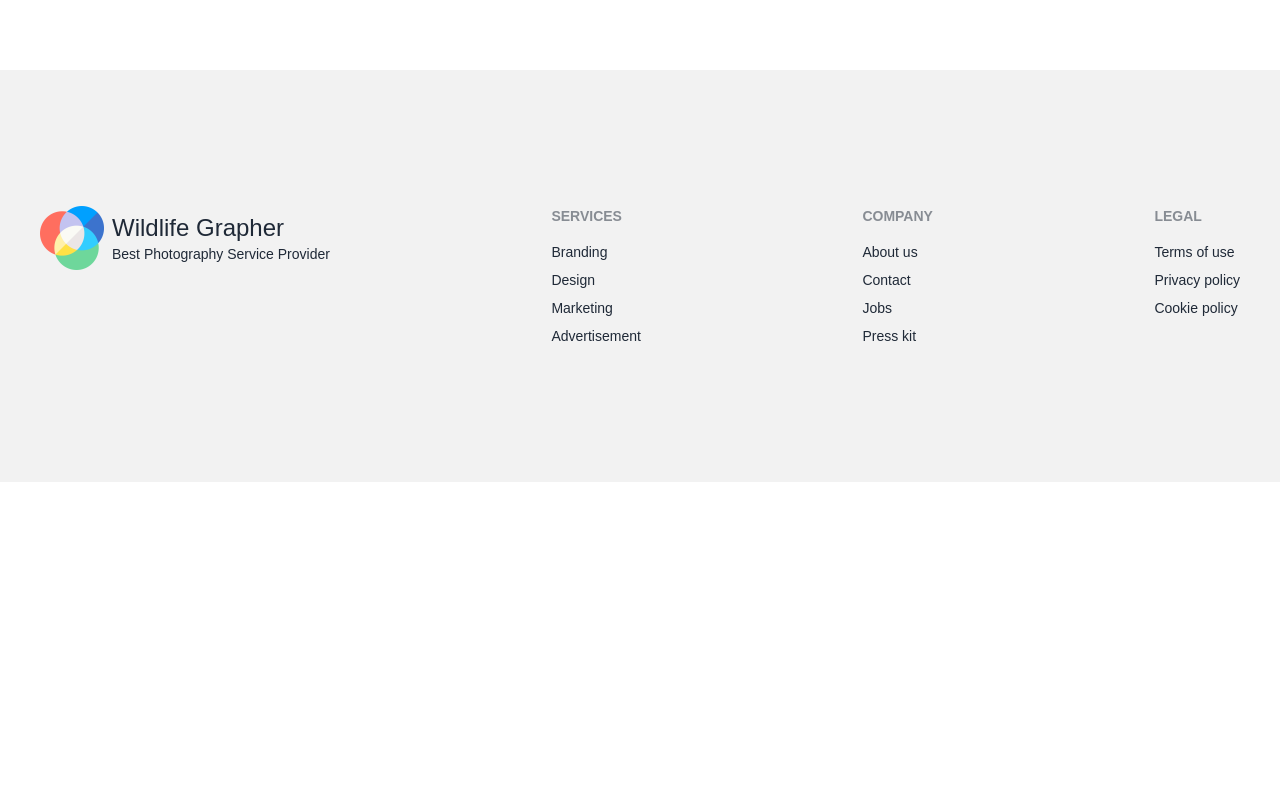
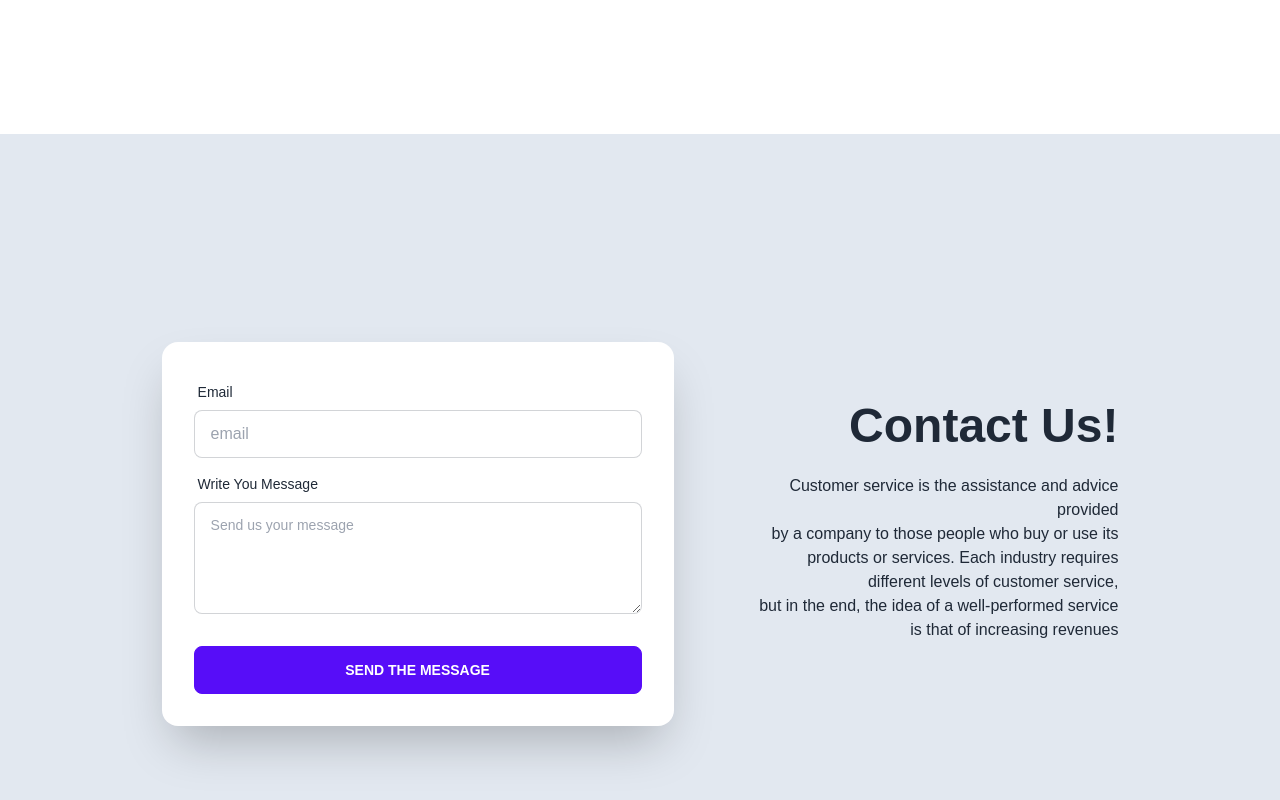
Before and after one commit to Md-FarhadHossain/wild-photographer, a React (Create React App) app: page / in a window 1280 px wide. Shown: the part 2240-3040 px from the top of the page. Before the commit the page ends 2722 px from the top, so only its background shows below. Built offline with nearby package versions, Linux system fonts and the light colour scheme; no server answers.

Commit message:
contact page added

```diff
--- a/src/components/FeaturedOn/FeaturedOn.jsx
+++ b/src/components/FeaturedOn/FeaturedOn.jsx
@@ -7,7 +7,7 @@ import featured5 from '../../assets/featured-5.png'
 
 const FeaturedOn = () => {
   return (
-    <div className='container mx-auto px-4 py-16'>
+    <div className='container mx-auto px-4 mb-16 py-16'>
         <h1 className="text-4xl font-bold mb-8 mt-20 text-center">Featured On</h1>
         <div className='flex justify-center lg:justify-between items-center flex-wrap'>
             <img className='w-[10rem] grayscale hover:grayscale-0 mx-2 my-4' src={featured1} alt="" />
--- a/src/pages/Contact/Contact.jsx
+++ b/src/pages/Contact/Contact.jsx
@@ -3,7 +3,36 @@ import React from 'react'
 const Contact = () => {
   document.title = 'Contact'
   return (
-    <div>Contact</div>
+    <div>
+      <div className="hero min-h-screen bg-slate-200">
+  <div className="hero-content flex-col lg:flex-row-reverse">
+    <div className="text-center lg:ml-16 lg:text-right">
+      <h1 className="text-5xl font-bold">Contact Us!</h1>
+      <p className="py-6">Customer service is the assistance and advice provided <br /> by a company to those people who buy or use its <br /> products or services.  Each industry requires different levels of customer service, <br /> but in the end,  the idea of a well-performed service is that of increasing revenues</p>
+    </div>
+    <div className="card flex-shrink-0 w-full max-w-lg shadow-2xl bg-base-100">
+      <div className="card-body">
+        <div className="form-control">
+          <label className="label">
+            <span className="label-text">Email</span>
+          </label>
+          <input type="text" placeholder="email" className="input input-bordered" />
+        </div>
+        <div className="form-control">
+          <label className="label">
+            <span className="label-text">Write You Message</span>
+          </label>
+          <textarea className="textarea min-h-[7rem] max-h-[20rem] textarea-bordered" placeholder="Send us your message"></textarea>
+
+        </div>
+        <div className="form-control mt-6">
+          <button className="btn btn-primary">Send The Message</button>
+        </div>
+      </div>
+    </div>
+  </div>
+</div>
+    </div>
   )
 }
 
--- a/src/pages/Home/Home.jsx
+++ b/src/pages/Home/Home.jsx
@@ -3,6 +3,7 @@ import FeaturedOn from '../../components/FeaturedOn/FeaturedOn'
 import HeroSection from '../../components/HeroSection/HeroSection'
 import ServicesSection from '../../components/ServicesSection/ServicesSection'
 import WhyChooseUs from '../../components/WhyChooseUs/WhyChooseUs'
+import Contact from '../Contact/Contact'
 
 const Home = () => {
   document.title = 'Wildlife Grapher - Home'
@@ -12,6 +13,7 @@ const Home = () => {
       <ServicesSection />
       <WhyChooseUs />
       <FeaturedOn />
+      <Contact />
     </div>
   )
 }
```
